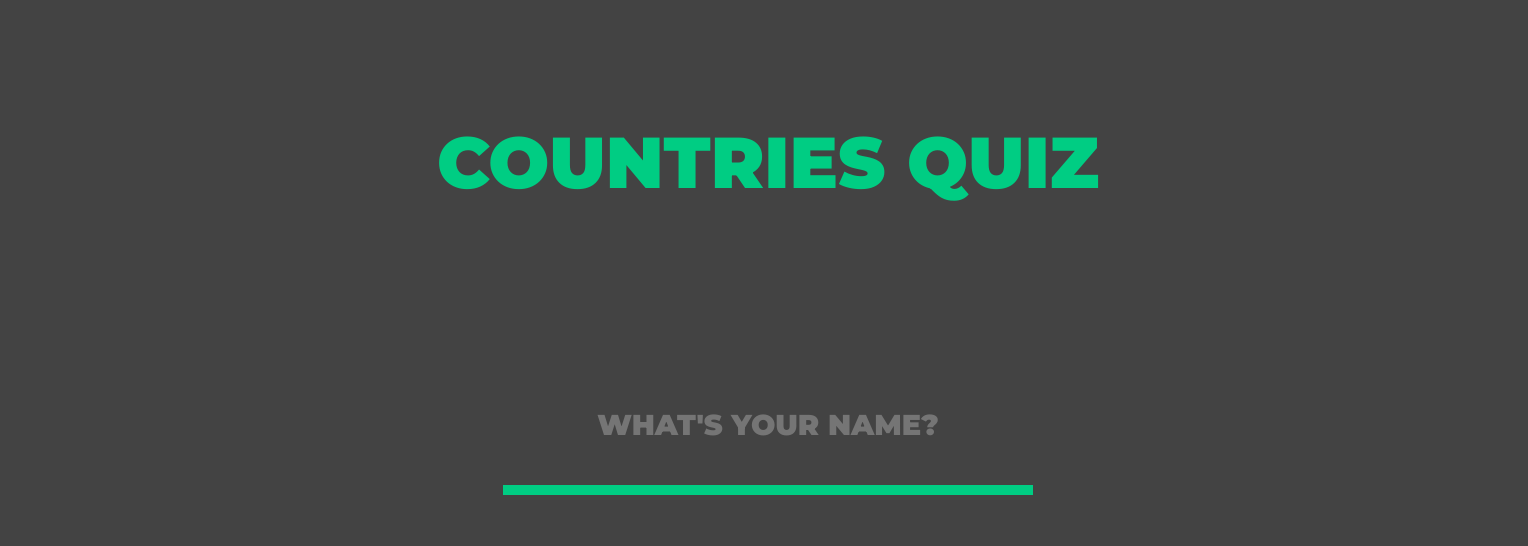
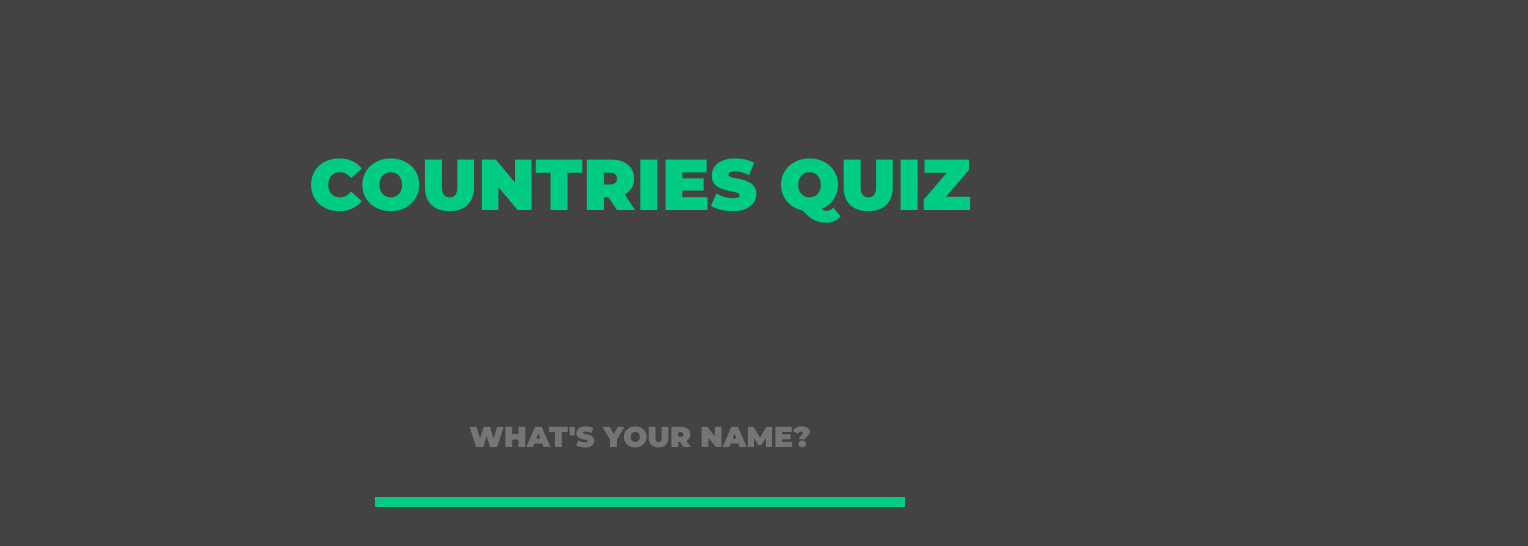
Before and after one commit to fcbento/countries-quiz, an Angular app: page / in a window 1280 px wide. Shown: the top 546 px of the page, 1528 px wide, since content can reach past the window. Built offline with nearby package versions, Linux system fonts and the light colour scheme.

Commit message:
#TASK-006 - CSS Grid

```diff
--- a/src/app/inp-name/inp-name.component.scss
+++ b/src/app/inp-name/inp-name.component.scss
@@ -1,3 +1,7 @@
+section {
+    margin-top: 80px;
+}
+
 small {
     margin: 40px;
     color: rgb(0, 116, 187);
--- a/src/styles.scss
+++ b/src/styles.scss
@@ -11,12 +11,6 @@ body{
     background-color: #434343;
 }
 
-div{
-    display: inline-grid;
-    grid-template-columns: 1520px;
-    padding-bottom: 40px;
-    padding-top: 50px;
-}
 section {
     display: flex;
     justify-content: center;
```
